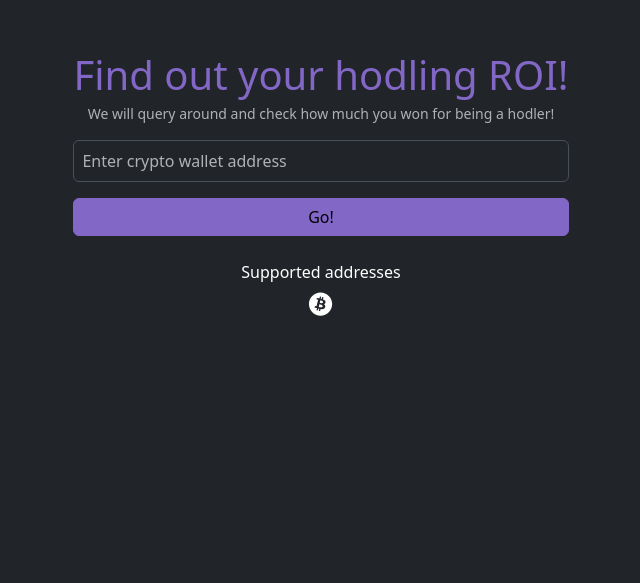
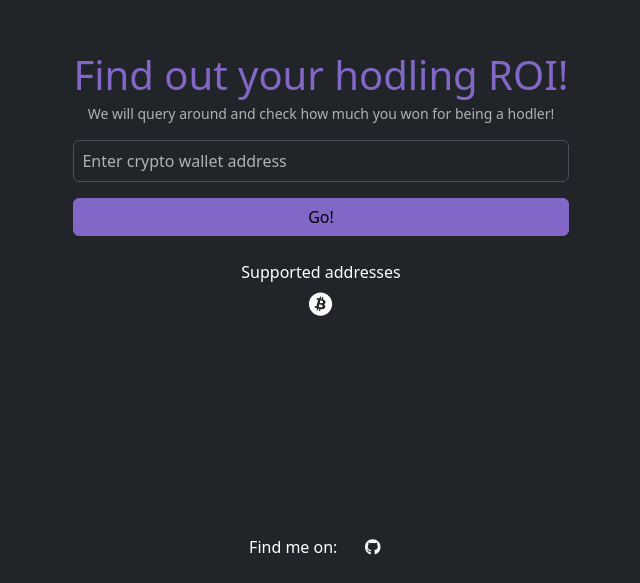
Before and after one commit to emnevi/cryptoquery, a Next.js app: page / in a window 1280 px wide. Shown: the part 217-800 px from the top of the page, without its empty margins (319-959 px from the left). Built offline with nearby package versions, Linux system fonts and the light colour scheme.

Commit message:
update github button

```diff
--- a/src/app/globals.css
+++ b/src/app/globals.css
@@ -40,3 +40,9 @@ body {
 .mainContainer{
   width: 100vw;
 }
+
+.infoBar{
+  position: absolute;
+  bottom: 10px;
+
+}
--- /dev/null
+++ b/src/app/info.js
@@ -0,0 +1,22 @@
+import { FontAwesomeIcon } from "@fortawesome/react-fontawesome";
+import { faLinkedin, faGithub } from "@fortawesome/free-brands-svg-icons";
+
+const Info = () => {
+    const handleRedirect = (url) => {
+      window.open(url, '_blank');
+    };
+
+    return (
+      <div className="d-flex justify-content-center align-items-center bg-dark text-white py-2 infoBar">
+        <p className="mb-0 me-3">Find me on:</p>
+        <button
+          className="btn btn-outline-light border-0"
+          onClick={() => handleRedirect('https://github.com/emnevi')}
+        >
+          <FontAwesomeIcon icon={faGithub}/>
+        </button>
+      </div>
+    );
+  };
+
+  export default Info;
--- a/src/app/page.js
+++ b/src/app/page.js
@@ -7,6 +7,7 @@ import './styles/custom-bootstrap.scss'
 import { FontAwesomeIcon } from '@fortawesome/react-fontawesome';
 import { faBitcoin } from '@fortawesome/free-brands-svg-icons';
 import Search from './components/search';
+import Info from './info';
 
 
 export default function Home() {
@@ -120,7 +121,9 @@ export default function Home() {
           </div>}
 
         </>}
+
       </div>
+      <Info/>
     </div>
   );
 }
```
